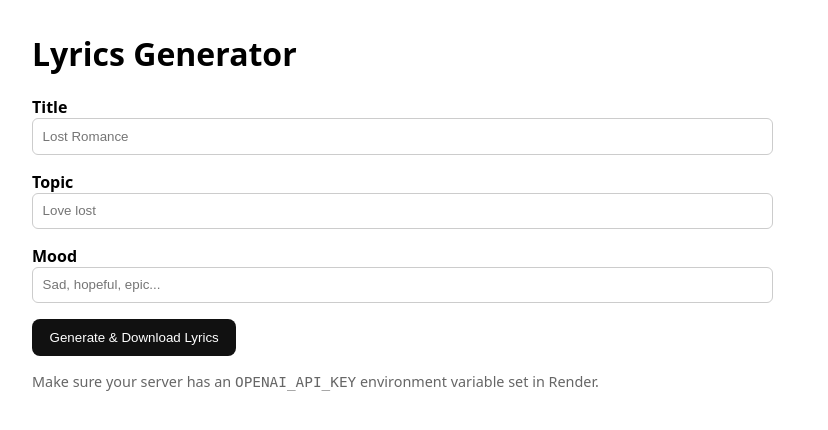
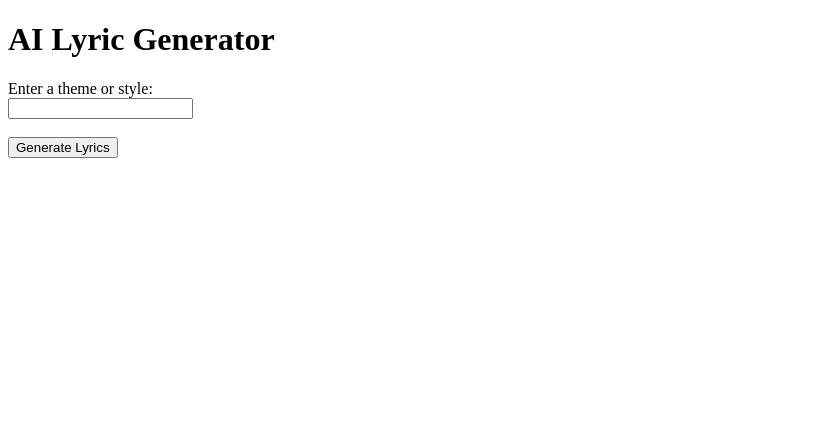
Before and after one commit to jube2025/AI_lyric_creation, a Flask app: page / in a window 1280 px wide. Shown: the top 430 px of the page, without its empty margins (0-828 px from the left). Run offline with Flask 3, Linux system fonts and the light colour scheme.

Commit message:
Upload lyric generator project

```diff
--- a/app.py
+++ b/app.py
@@ -1,59 +1,31 @@
+from flask import Flask, request, render_template, send_file
+import openai
 import os
-import tempfile
-from flask import Flask, request, render_template, send_file
-from openai import OpenAI
 
 app = Flask(__name__)
 
-# Initialize OpenAI client from environment variable
-api_key = os.environ.get("OPENAI_API_KEY")
-if not api_key:
-    raise ValueError("OPENAI_API_KEY environment variable not set")
-client = OpenAI(api_key=api_key)
+openai.api_key = os.getenv("OPENAI_API_KEY")
 
 @app.route("/", methods=["GET", "POST"])
 def index():
-    lyrics = None
-    error = None
-
     if request.method == "POST":
-        title = (request.form.get("title") or "").strip()
-        topic = (request.form.get("topic") or "").strip()
-        mood = (request.form.get("mood") or "").strip()
-
-        if not title or not topic or not mood:
-            error = "Please provide Title, Topic, and Mood."
-        else:
-            prompt = (
-                f"Write singable song lyrics.\n"
-                f"Title: {title}\n"
-                f"Topic: {topic}\n"
-                f"Mood: {mood}\n"
-                f"Constraints: Keep it clean, 2 verses and a chorus, ~8-12 syllables per line, end with a short outro.\n"
-                f"Return only the lyrics."
+        prompt = request.form["prompt"]
+        try:
+            response = openai.chat.completions.create(
+                model="gpt-4o-mini",
+                messages=[
+                    {"role": "system", "content": "You are a lyric generator."},
+                    {"role": "user", "content": prompt}
+                ]
             )
-            try:
-                resp = client.chat.completions.create(
-                    model="gpt-4o-mini",
-                    messages=[
-                        {"role": "system", "content": "You are a skilled lyricist."},
-                        {"role": "user", "content": prompt},
-                    ],
-                    temperature=0.8,
-                )
-                lyrics = (resp.choices[0].message.content or "").strip()
-            except Exception as e:
-                error = f"Error generating lyrics: {e}"
-                print("OpenAI API Error:", e)
-
-        # Always return a downloadable text file (lyrics or error)
-        content = lyrics if lyrics else (error or "Unknown error.")
-        tmp = tempfile.NamedTemporaryFile(delete=False, mode="w", suffix=".txt")
-        tmp.write(content)
-        tmp.close()
-        return send_file(tmp.name, as_attachment=True, download_name=f"{title or 'lyrics'}.txt")
-
+            lyrics = response.choices[0].message.content
+            output_path = "lyrics.txt"
+            with open(output_path, "w") as f:
+                f.write(lyrics)
+            return send_file(output_path, as_attachment=True)
+        except Exception as e:
+            return f"Error generating lyrics: {e}"
     return render_template("index.html")
 
 if __name__ == "__main__":
-    app.run(host="0.0.0.0", port=int(os.environ.get("PORT", 5000)))
+    app.run(host="0.0.0.0", port=10000)
--- a/requirements.txt
+++ b/requirements.txt
@@ -1,3 +1,3 @@
-flask==3.0.3
-gunicorn==21.2.0
-openai>=1.37.0
+flask
+openai==1.35.7
+gunicorn
--- a/templates/index.html
+++ b/templates/index.html
@@ -1,30 +1,16 @@
 <!DOCTYPE html>
 <html lang="en">
 <head>
-    <meta charset="UTF-8" />
-    <meta name="viewport" content="width=device-width, initial-scale=1.0" />
-    <title>Lyrics Generator</title>
-    <style>
-        body { font-family: system-ui, Arial, sans-serif; margin: 2rem; max-width: 720px; }
-        label { display: block; margin-top: 1rem; font-weight: 600; }
-        input[type="text"] { width: 100%; padding: .6rem; border: 1px solid #ccc; border-radius: 6px; }
-        button { margin-top: 1rem; padding: .7rem 1.1rem; border: 0; border-radius: 8px; cursor: pointer; background: #111; color: #fff; }
-        .tip { color: #666; margin-top: 1rem; font-size: .9rem; }
-    </style>
+    <meta charset="UTF-8">
+    <meta name="viewport" content="width=device-width, initial-scale=1.0">
+    <title>Lyric Generator</title>
 </head>
 <body>
-    <h1>Lyrics Generator</h1>
+    <h1>AI Lyric Generator</h1>
     <form method="post">
-        <label>Title</label>
-        <input type="text" name="title" placeholder="Lost Romance" required />
-        <label>Topic</label>
-        <input type="text" name="topic" placeholder="Love lost" required />
-        <label>Mood</label>
-        <input type="text" name="mood" placeholder="Sad, hopeful, epic..." required />
-        <button type="submit">Generate & Download Lyrics</button>
+        <label for="prompt">Enter a theme or style:</label><br>
+        <input type="text" id="prompt" name="prompt" required><br><br>
+        <button type="submit">Generate Lyrics</button>
     </form>
-    <p class="tip">
-        Make sure your server has an <code>OPENAI_API_KEY</code> environment variable set in Render.
-    </p>
 </body>
 </html>
```
Also changed, not shown: README.md.
